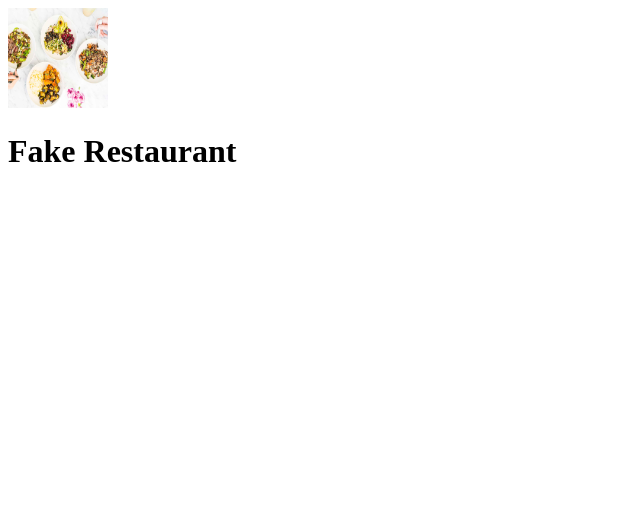
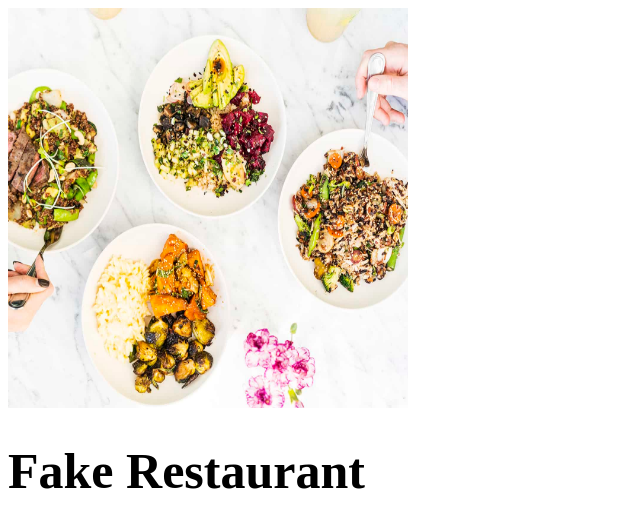
Before and after one commit to Quan-p/Project-Restaurant-Page, a website: page dist/index.html in a window 1280 px wide. Shown: the whole page, without its empty margins (0-640 px from the left). Drawn offline with Linux system fonts and the light colour scheme.

Commit message:
Adjusted sizing of picture and font

```diff
--- a/dist/styles/style.css
+++ b/dist/styles/style.css
@@ -1,4 +1,9 @@
+h1 {
+    font-size: 50px;
+}
+
 .mainImg {
-    width: 100px;
-    height: 100px;
+    width: 400px;
+    height: 400px;
+    display: flex;
 }
```
Also changed, not shown: dist/index.html (+1 -1 lines).
